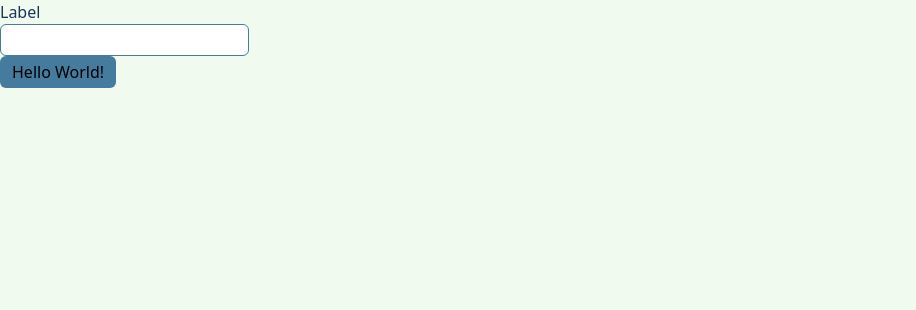
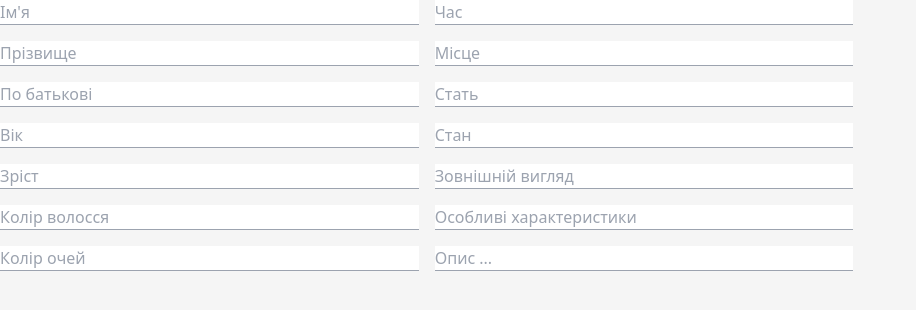
Before and after one commit to 418-Teapot-Team/war-wanted, a Vue app in the folder frontend-public/: page / in a window 1280 px wide. Shown: the top 310 px of the page, without its empty margins (0-916 px from the left). Built offline with nearby package versions, Linux system fonts and the light colour scheme; what vue-toast-notification would draw is missing.

Commit message:
feat: basic form elements

```diff
--- a/frontend-public/src/components/form/FormAddInfo.vue
+++ b/frontend-public/src/components/form/FormAddInfo.vue
@@ -1,13 +1,13 @@
 <template>
-    <div>
+    <section class="w-2/3">
+        <AppForm />
 
-    </div>
+    </section>
 </template>
 
 <script setup>
+import AppForm from './parts/AppForm.vue';
 
 </script>
 
-<style lang="scss" scoped>
-
-</style>
+<style lang="scss" scoped></style>
--- /dev/null
+++ b/frontend-public/src/components/form/parts/AppForm.vue
@@ -0,0 +1,103 @@
+<template>
+    <section>
+        <div class="grid grid-rows-7 grid-flow-col gap-4">
+            <div v-for="(input, index) in inputs" :key="index" class=" border-b border-gray-400 ">
+                <input :type="input.type" :placeholder="input.label" class="w-full h-full">
+            </div>
+        </div>
+    </section>
+</template>
+
+<script setup>
+import { ref } from 'vue';
+
+
+const inputs = ref([
+    {
+        "type": "text",
+        "label": "Ім'я",
+        "icon": "",
+        "validateFunction": "",
+    },
+    {
+        "type": "text",
+        "label": "Прізвище",
+        "icon": "",
+        "validateFunction": "",
+    },
+    {
+        "type": "text",
+        "label": "По батькові",
+        "icon": "",
+        "validateFunction": "",
+    },
+    {
+        "type": "text",
+        "label": "Вік",
+        "icon": "",
+        "validateFunction": "validateAge",
+    },
+    {
+        "type": "text",
+        "label": "Зріст",
+        "icon": "",
+        "validateFunction": "",
+    },
+    {
+        "type": "text",
+        "label": "Колір волосся",
+        "icon": "",
+        "validateFunction": "",
+    },
+    {
+        "type": "text",
+        "label": "Колір очей",
+        "icon": "",
+        "validateFunction": "",
+    },
+    {
+        "type": "text",
+        "label": "Час",
+        "icon": "",
+        "validateFunction": "",
+    },
+    {
+        "type": "text",
+        "label": "Місце",
+        "icon": "",
+        "validateFunction": "",
+    },
+    {
+        "type": "text",
+        "label": "Стать",
+        "icon": "",
+        "validateFunction": "",
+    },
+    {
+        "type": "text",
+        "label": "Стан",
+        "icon": "",
+        "validateFunction": "",
+    },
+    {
+        "type": "text",
+        "label": "Зовнішній вигляд",
+        "icon": "",
+        "validateFunction": "",
+    },
+    {
+        "type": "text",
+        "label": "Особливі характеристики",
+        "icon": "",
+        "validateFunction": "",
+    },
+    {
+        "type": "text",
+        "label": "Опис ...",
+        "icon": "",
+        "validateFunction": "",
+    },
+])
+</script>
+
+<style lang="scss" scoped></style>
--- a/frontend-public/src/views/HomeView.vue
+++ b/frontend-public/src/views/HomeView.vue
@@ -1,11 +1,7 @@
 <template>
-  <AppPlainInput />
-  <AppButton text="Hello World!" />
   <FormAddInfo />
 </template>
 
 <script setup>
-import AppPlainInput from '@/components/atoms/inputs/AppPlainInput.vue';
-import AppButton from '@/components/atoms/buttons/AppButton.vue';
 import FormAddInfo from '@/components/form/FormAddInfo.vue';
 </script>
--- a/frontend-public/tailwind.config.js
+++ b/frontend-public/tailwind.config.js
@@ -7,11 +7,7 @@ export default {
         ubuntu: ['Ubuntu', 'Helvetica', 'Arial', 'sans-serif'],
       },
       colors: {
-        backdrop: '#f1faee',
-        primary: '#457b9d',
-        'primary-dark': '#1d3557',
-        'primary-light': '#a8dadc',
-        error: '#e63946',
+        backdrop: '#f5f5f5',
       },
     },
   },
```
